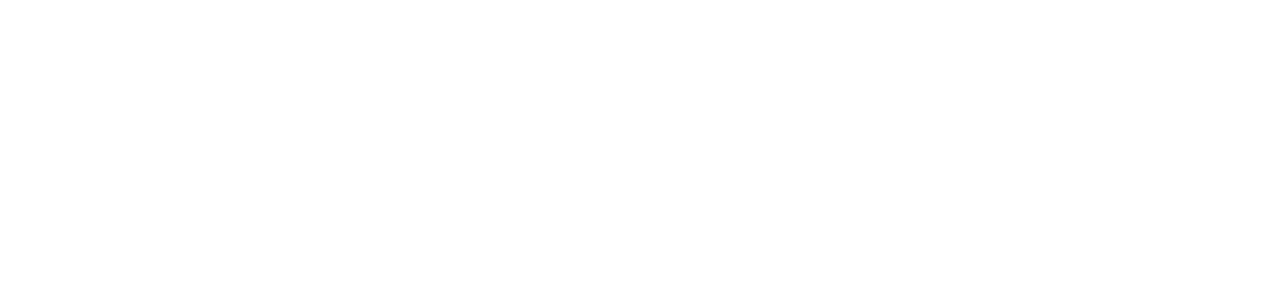
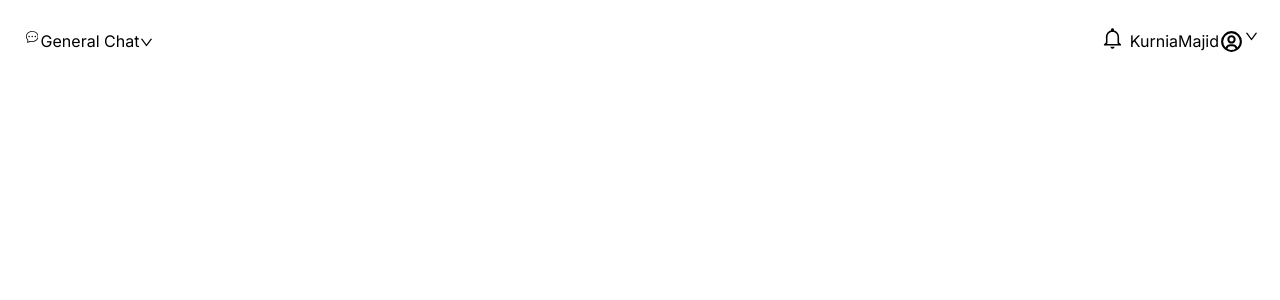
Before and after one commit to ZakariaeANNA/react-project, a React (Create React App) app: page / in a window 1280 px wide. Shown: the top 300 px of the page. Built offline with nearby package versions, Linux system fonts and the light colour scheme.

Commit message:
ismail commit

```diff
--- a/package.json
+++ b/package.json
@@ -8,6 +8,7 @@
     "@testing-library/user-event": "^13.5.0",
     "react": "^17.0.2",
     "react-dom": "^17.0.2",
+    "react-icons": "^4.3.1",
     "react-scripts": "5.0.0",
     "web-vitals": "^2.1.4"
   },
--- a/src/App.css
+++ b/src/App.css
@@ -1,6 +1,4 @@
-.App {
-  text-align: center;
-}
+
 
 .App-logo {
   height: 40vmin;
@@ -16,10 +14,6 @@
 .App-header {
   background-color: #282c34;
   min-height: 100vh;
-  display: flex;
-  flex-direction: column;
-  align-items: center;
-  justify-content: center;
   font-size: calc(10px + 2vmin);
   color: white;
 }
--- /dev/null
+++ b/src/Components/Navbar.css
@@ -0,0 +1,117 @@
+
+.row{
+    flex-direction: row;
+    display: flex;
+    justify-content: space-between;
+    margin:2%
+}
+
+.col{
+    flex-direction: row;
+    justify-content: space-between;
+
+    position: relative;
+    display: inline-flex;
+
+}
+
+.dropdown2{
+    padding: 2%;
+    display: flex;
+    flex-direction: row;
+    justify-content: space-around;
+}
+
+.icon-notification{
+    padding-right: 1%;
+}
+
+.dropdown1{
+    display: inline-flex;
+    flex-direction: row;
+    justify-content: space-around;
+}
+
+
+.iconchat{
+    padding-right: 2%;
+}
+
+.col1{
+
+    flex-direction: row;
+    justify-content: space-between;
+
+    position: relative;
+    display: inline-block;
+
+}
+
+.col111{
+    position: relative;
+    display: inline-block;
+}
+
+.down{
+  margin-top: 5%;
+}
+
+
+
+.dropdown1-content {
+    display: none;
+    position: absolute;
+    background-color: #f9f9f9;
+    min-width: 120%;
+    box-shadow: 0px 8px 16px 0px rgba(0,0,0,0.2);
+    z-index: 1;
+}
+
+.dropdown1-content a {
+    color: black;
+    padding: 12% 14%;
+    text-decoration: none;
+    display: block;
+}
+
+.dropdown1-content a:hover {background-color: #f1f1f1}
+
+.col1:hover .dropdown1-content {
+    display: block;
+}
+
+
+
+
+ul li {
+    position: relative;
+    display: inline-flex;
+  }
+
+  ul li ul li a {
+    color: black;
+    padding: 12px 16px;
+    text-decoration: none;
+    display: block;
+  }
+
+  ul li ul li a:hover {
+    background-color: #f1f1f1
+  }
+
+  ul li ul.drop li {
+    display: block;
+  }
+
+  ul li ul.drop {
+    display: none;
+    position: absolute;
+    background-color: #f9f9f9;
+    min-width: 160px;
+    box-shadow: 0px 8px 16px 0px rgba(0,0,0,0.2);
+    z-index: 1;
+  }
+
+  ul li:hover ul.drop{
+    display: block;
+  }
--- a/src/Components/Navbar.js
+++ b/src/Components/Navbar.js
@@ -1,9 +1,55 @@
 import React from "react";
+import './Navbar.css';
+import {IoMdNotificationsOutline} from 'react-icons/io';
+import {AiOutlineDown} from 'react-icons/ai';
+import {BiUserCircle} from 'react-icons/bi';
+import {BsChatDots} from 'react-icons/bs';
 
 const Navbar = () =>{
     return (
         <div className="Navbar">
 
+            <div className="row">
+               <div className="col1">
+                  <div className="dropdown1">
+                    <BsChatDots size={15} className="iconchat"/>
+                    <a href="#">General Chat </a>
+                    <AiOutlineDown size={15} className="down"/>
+                  </div>
+                  <div className="dropdown1-content">
+                       <a href="#">Action 1</a>
+                       <a href="#">Action 2</a>
+                    </div>
+               </div>
+
+               <div className="col">
+                   <div className="icon-notification">
+                     <a href="#"><IoMdNotificationsOutline size={25}/></a>
+                   </div>
+
+
+
+                  <div className="dropdown2">
+                  <ul>
+                   <li>
+
+                              <a href="#">KurniaMajid</a>
+                              <a href="#"><BiUserCircle size={25}/></a>
+                              <a href=""><AiOutlineDown size={15} className="down"/></a>
+                              <ul className="drop">
+                                <li><a href="#">Profil</a></li>
+                                <li><a href="#">Logout</a></li>
+                              </ul>
+
+
+                              </li>
+                 </ul>
+                 </div>
+
+                 </div>
+
+
+        </div>
         </div>
     );
 }
```
Also changed, not shown: 1 other file (tests, documents, lock files or other folders).
